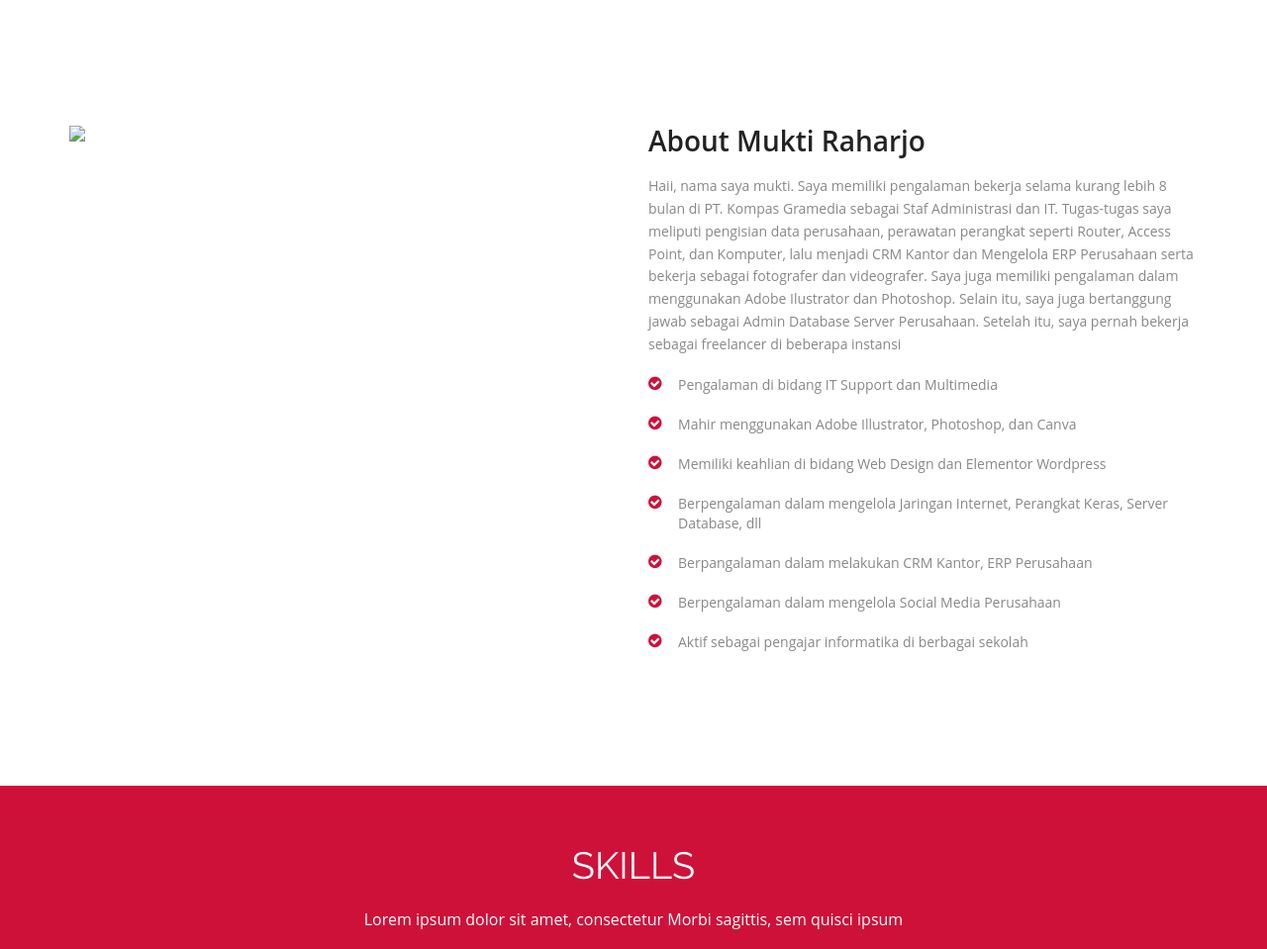
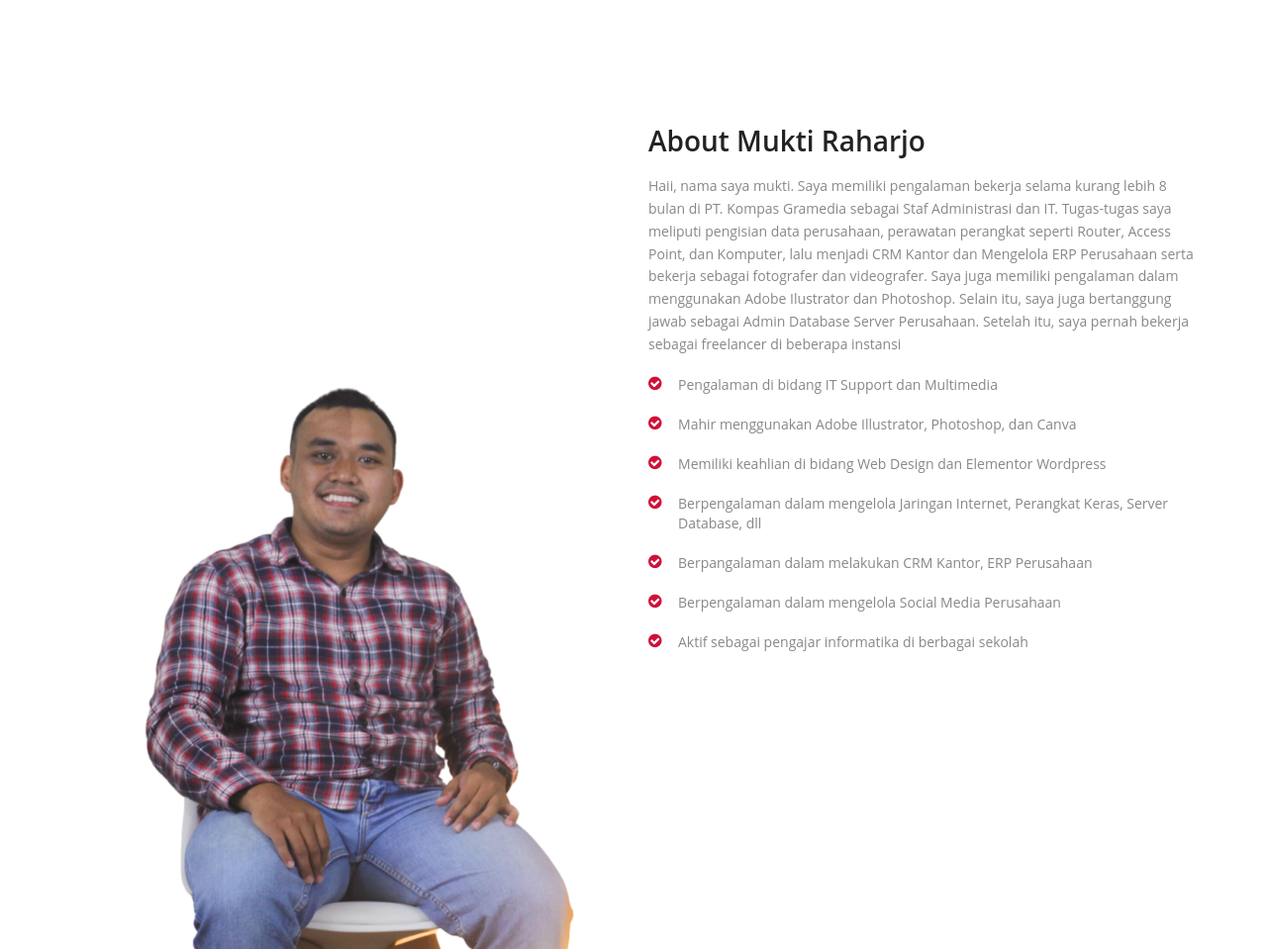
Before and after one commit to raharjomukti/portofolio-new, a plain HTML site: page index.html in a window 1280 px wide. Shown: the part 926-1885 px from the top of the page at 99% size. Drawn offline with Linux system fonts and the light colour scheme.

Commit message:
Update index.html

```diff
--- a/index.html
+++ b/index.html
@@ -84,7 +84,7 @@
 	  <div class="row">
 						<div class="col-lg-12 about-us">
 							<div class="row">
-							<div class="col-md-6"> <img class="img-responsive" src="img/about1.jpg" align=""> </div><!-- /.col-md-6 -->
+							<div class="col-md-6"> <img class="img-responsive" src="img/about1.png" align=""> </div><!-- /.col-md-6 -->
 								<div class="col-md-6">
 									<h3>About Mukti Raharjo</h3>
 									<p>
```
